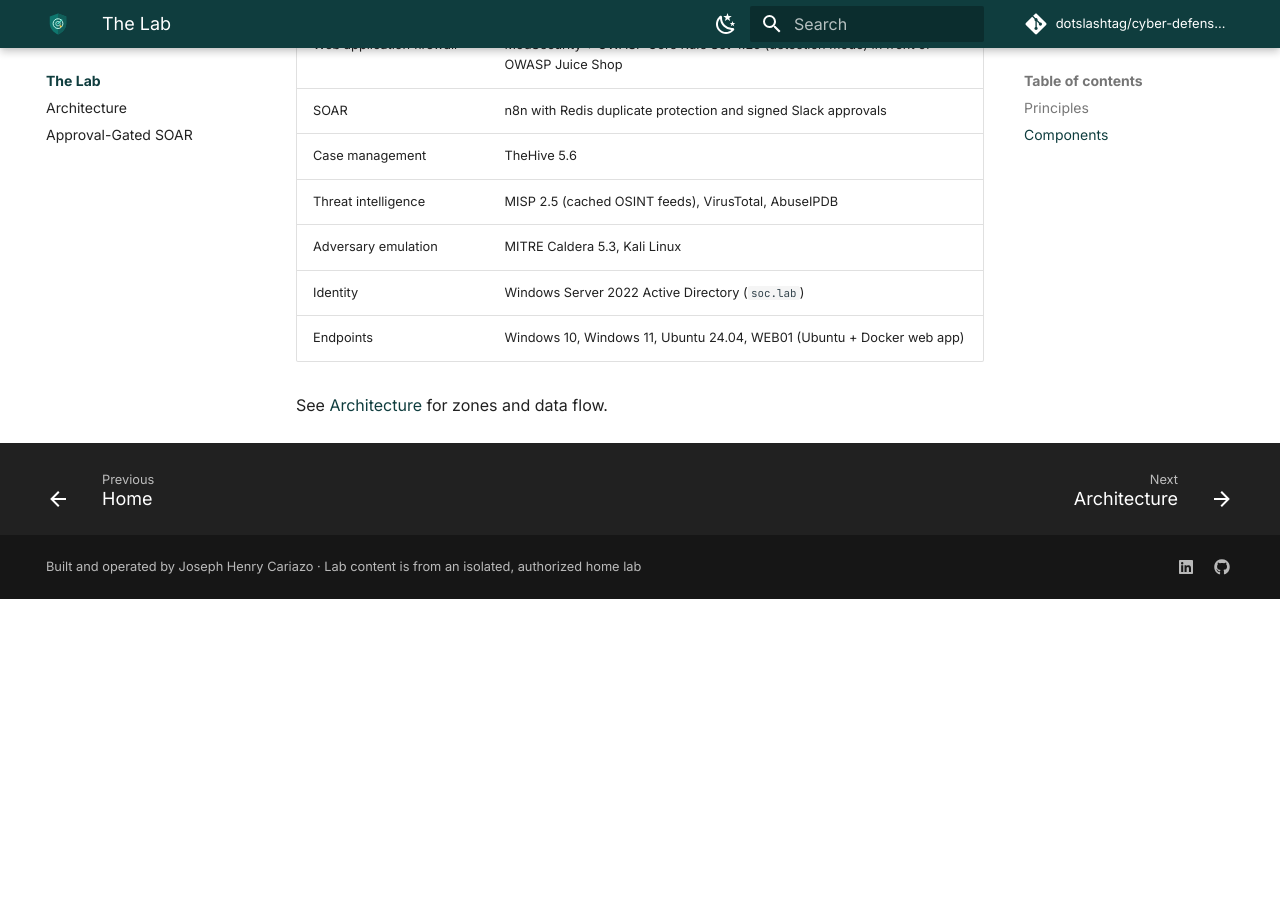
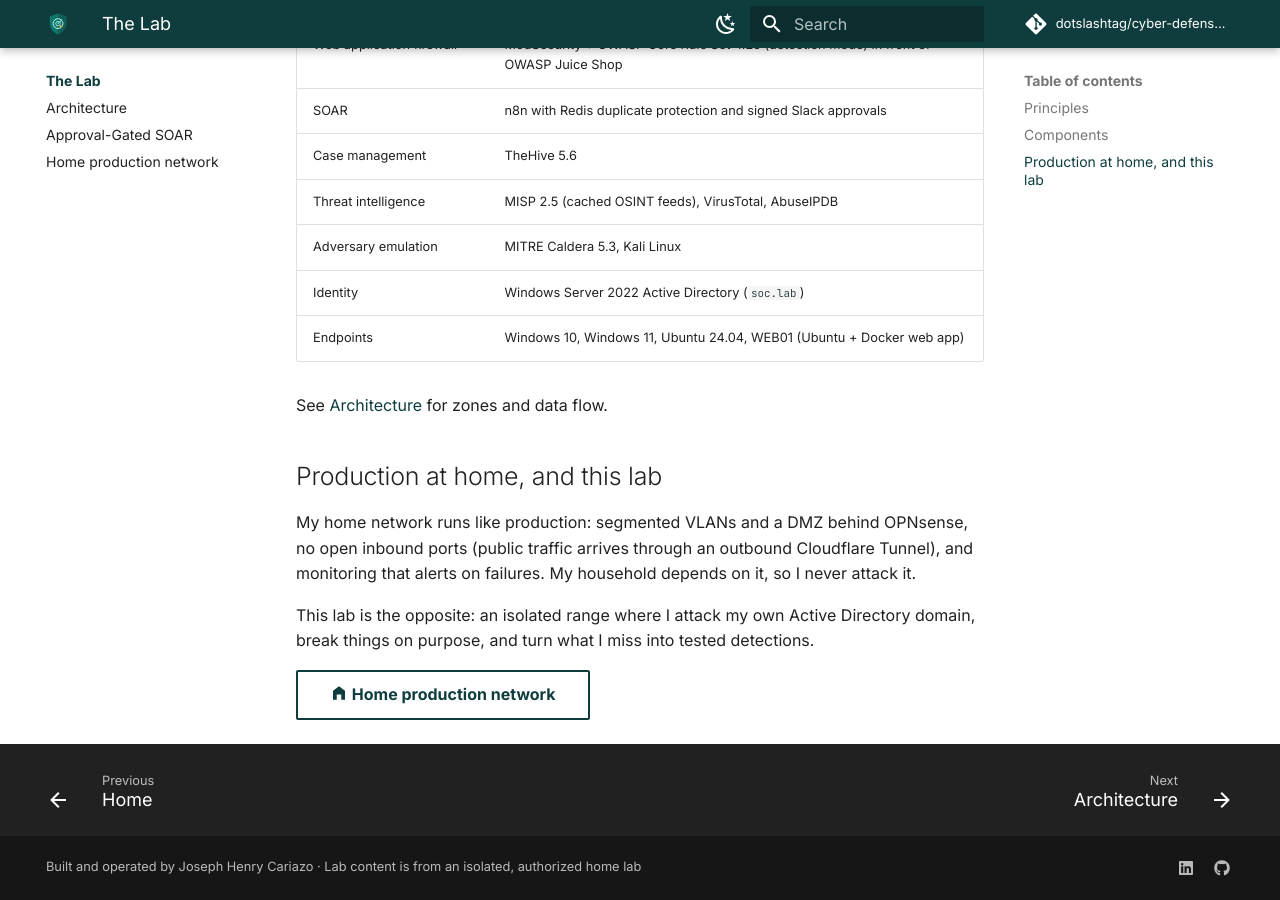
Before and after one commit to dotslashtag/cyber-defense-lab, an MkDocs documentation site: the page built from docs/lab/index.md, in a window 1280 px wide and 900 px high, scrolled down 962 px. Built offline with MkDocs 1.6.1 and Material for MkDocs 9.7.7, drawn with Linux system fonts in a browser that asks for light colours; comment, search, counter and statistics services are not loaded; before the commit the page ends 1561 px from its top, so only the background shows below that.

Commit message:
Docs(lab): link the home production network
New section 'Production at home, and this lab' with a button, and a menu entry under The Lab, both to https://dotslashtag.online/. Refs #66

```diff
--- a/docs/lab/index.md
+++ b/docs/lab/index.md
@@ -35,3 +35,14 @@ enterprise and the security team that defends it.
 | Endpoints | Windows 10, Windows 11, Ubuntu 24.04, WEB01 (Ubuntu + Docker web app) |
 
 See [Architecture](architecture.md) for zones and data flow.
+
+## Production at home, and this lab
+
+My home network runs like production: segmented VLANs and a DMZ behind OPNsense, no open
+inbound ports (public traffic arrives through an outbound Cloudflare Tunnel), and monitoring
+that alerts on failures. My household depends on it, so I never attack it.
+
+This lab is the opposite: an isolated range where I attack my own Active Directory domain,
+break things on purpose, and turn what I miss into tested detections.
+
+[:material-home-variant: Home production network](https://dotslashtag.online/){ .md-button }
--- a/mkdocs.yml
+++ b/mkdocs.yml
@@ -90,6 +90,7 @@ nav:
       - lab/index.md
       - Architecture: lab/architecture.md
       - Approval-Gated SOAR: lab/soar.md
+      - Home production network: https://dotslashtag.online/
   - Operations:
       - operations/index.md
       - Results: operations/results.md
```
